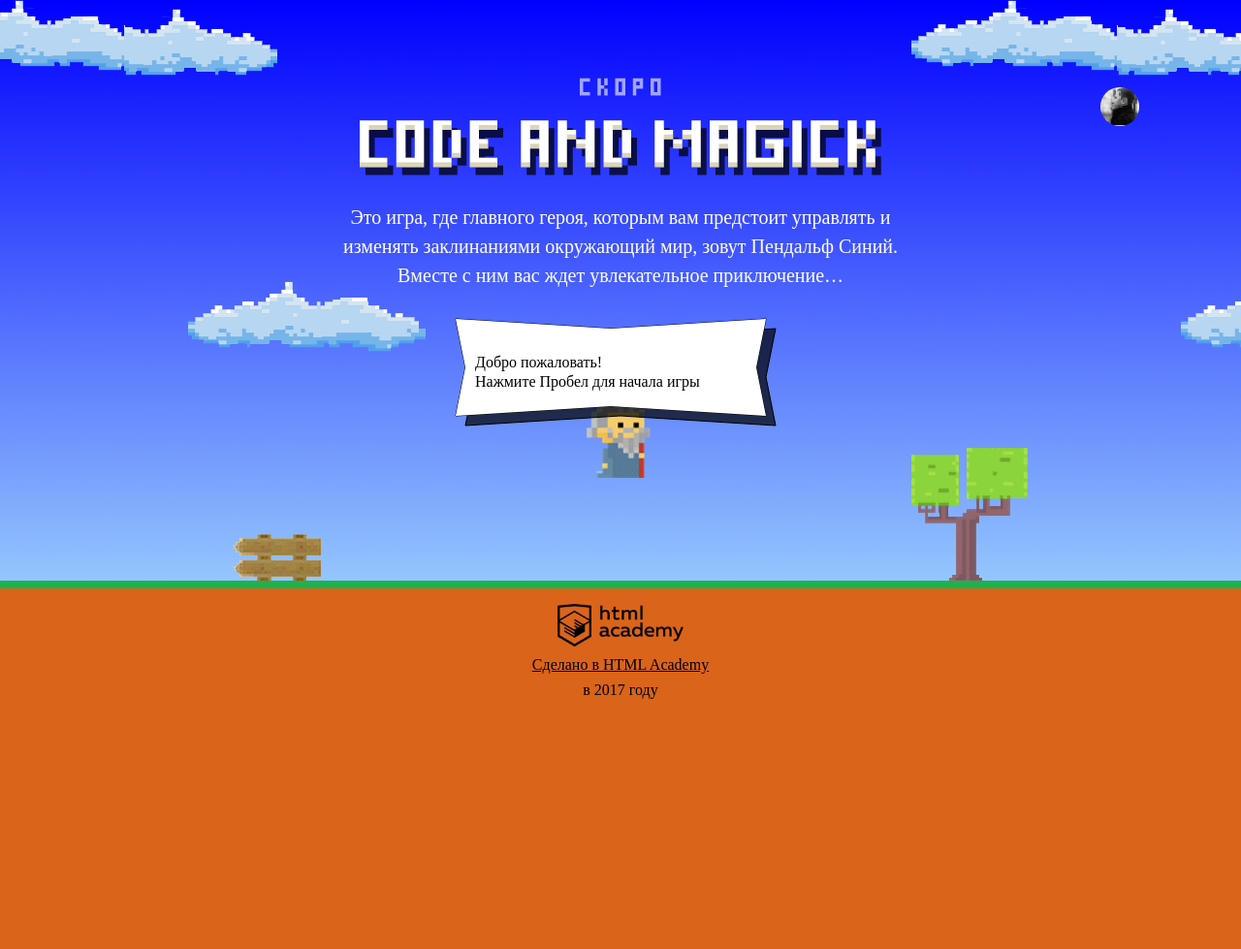
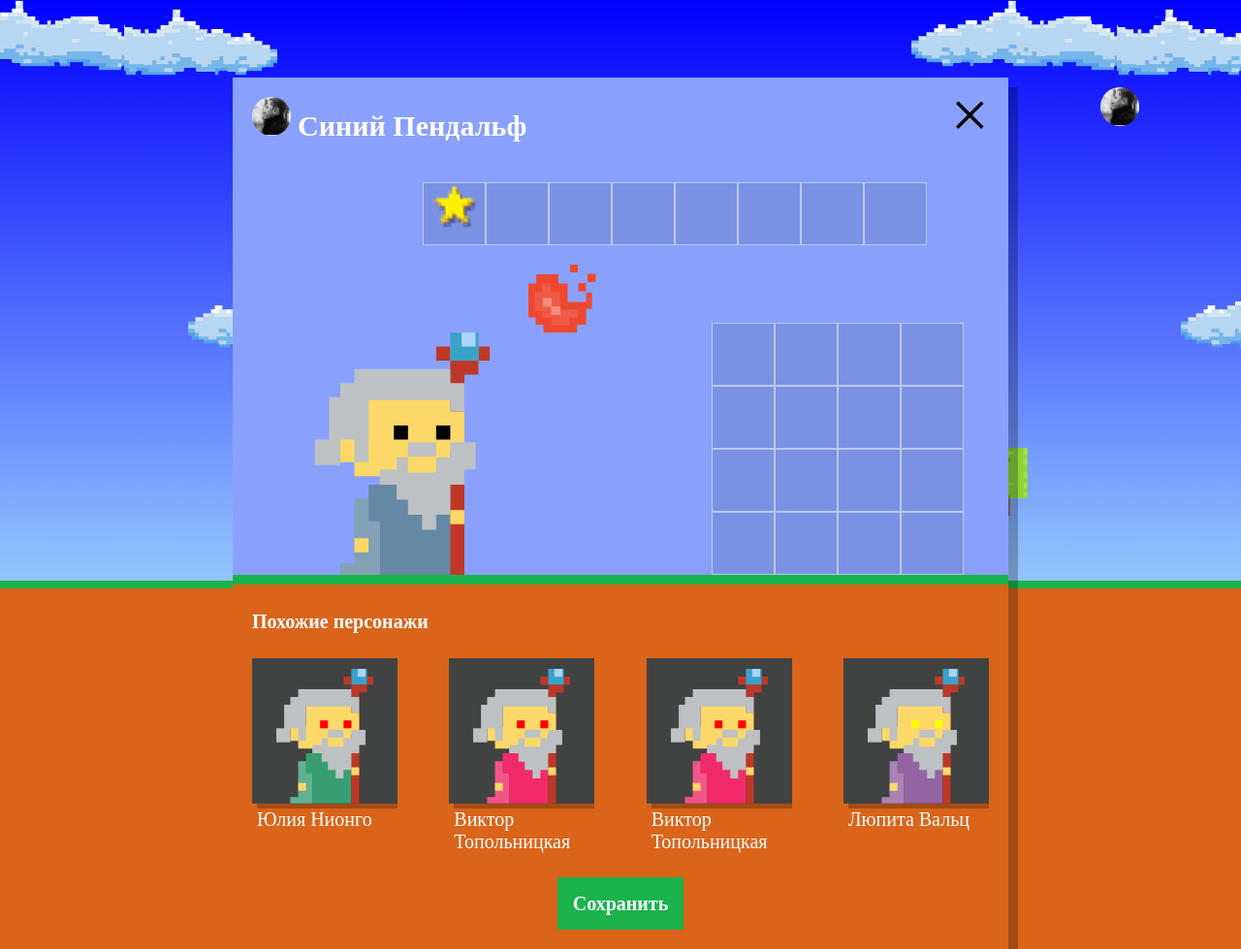
Before and after one commit to mishinkinakatya/code-and-magick-19, a website: page index.html in a window 1280 px wide. Shown: the whole page at 97% size. Before the commit the page ends 800 px from the top, so only its background shows below. Drawn offline with Linux system fonts and the light colour scheme; a web font is replaced by a local one.

Commit message:
вывела на экран список похожих магов

```diff
--- a/index.html
+++ b/index.html
@@ -199,6 +199,7 @@
   }
 </script>
 
+<script src="js/setup.js"></script>
 <script src="js/stat.js"></script>
 <script src="js/game.js"></script>
 
--- /dev/null
+++ b/js/setup.js
@@ -0,0 +1,72 @@
+'use strict';
+
+var names = ['Иван', 'Хуан Себастьян', 'Мария', 'Кристоф', 'Виктор', 'Юлия', 'Люпита', 'Вашингтон'];
+var surnames = ['да Марья', 'Верон', 'Мирабелла', 'Вальц', 'Онопко', 'Топольницкая', 'Нионго', 'Ирвинг'];
+var coats = ['rgb(101, 137, 164)', 'rgb(241, 43, 107)', 'rgb(146, 100, 161)', 'rgb(56, 159, 117)', 'rgb(215, 210, 55)', 'rgb(0, 0, 0)'];
+var eyes = ['black', 'red', 'blue', 'yellow', 'green'];
+
+// окно настроек
+var userDialog = document.querySelector('.setup');
+
+userDialog.classList.remove('hidden');
+
+// блок с персонажами
+var similarListElement = userDialog.querySelector('.setup-similar-list');
+
+// шаблон для добавления волшебника
+var wizardTemplate = document.querySelector('#similar-wizard-template').content;
+
+// содержимое шаблона
+var newWizard = wizardTemplate.querySelector('.setup-similar-item');
+
+//  генерация случайных чисел в зависимости от длины массива
+var generateRandomNumbers = function (arrayLength) {
+  return Math.floor(Math.random() * Math.floor(arrayLength - 1));
+};
+
+// массив из персонажей
+var wizards = [
+  {
+    name: names[generateRandomNumbers(names.length)] + ' ' + surnames[generateRandomNumbers(names.length)],
+    coatColor: coats[generateRandomNumbers(coats.length)],
+    eyesColor: eyes[generateRandomNumbers(eyes.length)]
+  },
+  {
+    name: names[generateRandomNumbers(names.length)] + ' ' + surnames[generateRandomNumbers(names.length)],
+    coatColor: coats[generateRandomNumbers(coats.length)],
+    eyesColor: eyes[generateRandomNumbers(eyes.length)]
+  },
+  {
+    name: names[generateRandomNumbers(names.length)] + ' ' + surnames[generateRandomNumbers(names.length)],
+    coatColor: coats[generateRandomNumbers(coats.length)],
+    eyesColor: eyes[generateRandomNumbers(eyes.length)]
+  },
+  {
+    name: names[generateRandomNumbers(names.length)] + ' ' + surnames[generateRandomNumbers(names.length)],
+    coatColor: coats[generateRandomNumbers(coats.length)],
+    eyesColor: eyes[generateRandomNumbers(eyes.length)]
+  },
+];
+
+// функция создания DOM-элемента на основе JS-объекта
+var renderNewWizard = function (wizard) {
+  var wizardItem = newWizard.cloneNode(true);
+  wizardItem.querySelector('.setup-similar-label').textContent = wizard.name;
+  wizardItem.querySelector('.wizard-coat').style.fill = wizard.coatColor;
+  wizardItem.querySelector('.wizard-eyes').style.fill = wizard.eyesColor;
+  return wizardItem;
+};
+
+// заполнение блока DOM-элементами на основе массива JS-объектов
+var fragment = document.createDocumentFragment();
+
+// добавление каждого персонажа в fragment
+for (var i = 0; i < wizards.length; i++) {
+  fragment.appendChild(renderNewWizard(wizards[i]));
+}
+
+// добавление содержимого fragment в блок с персонажами
+similarListElement.appendChild(fragment);
+
+// отображение склонированного окна настроек
+userDialog.querySelector('.setup-similar').classList.remove('hidden');
```
